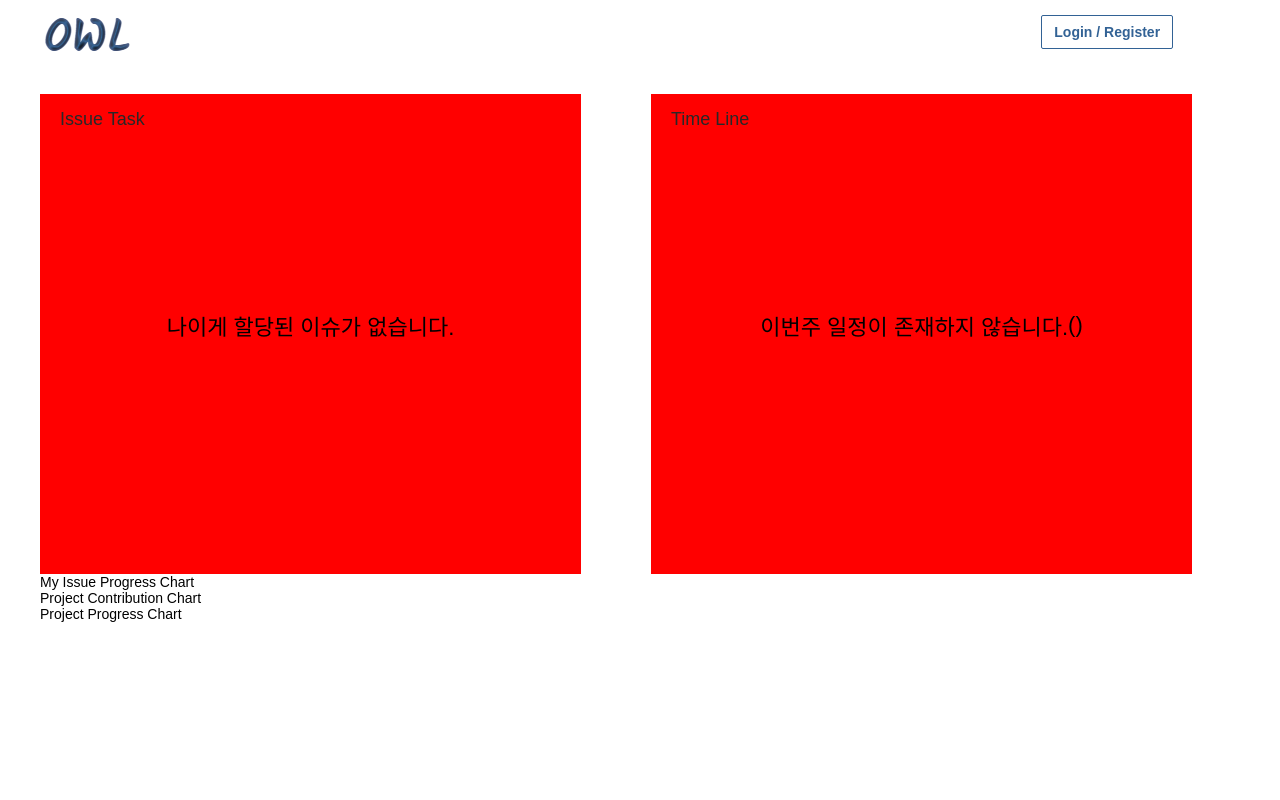
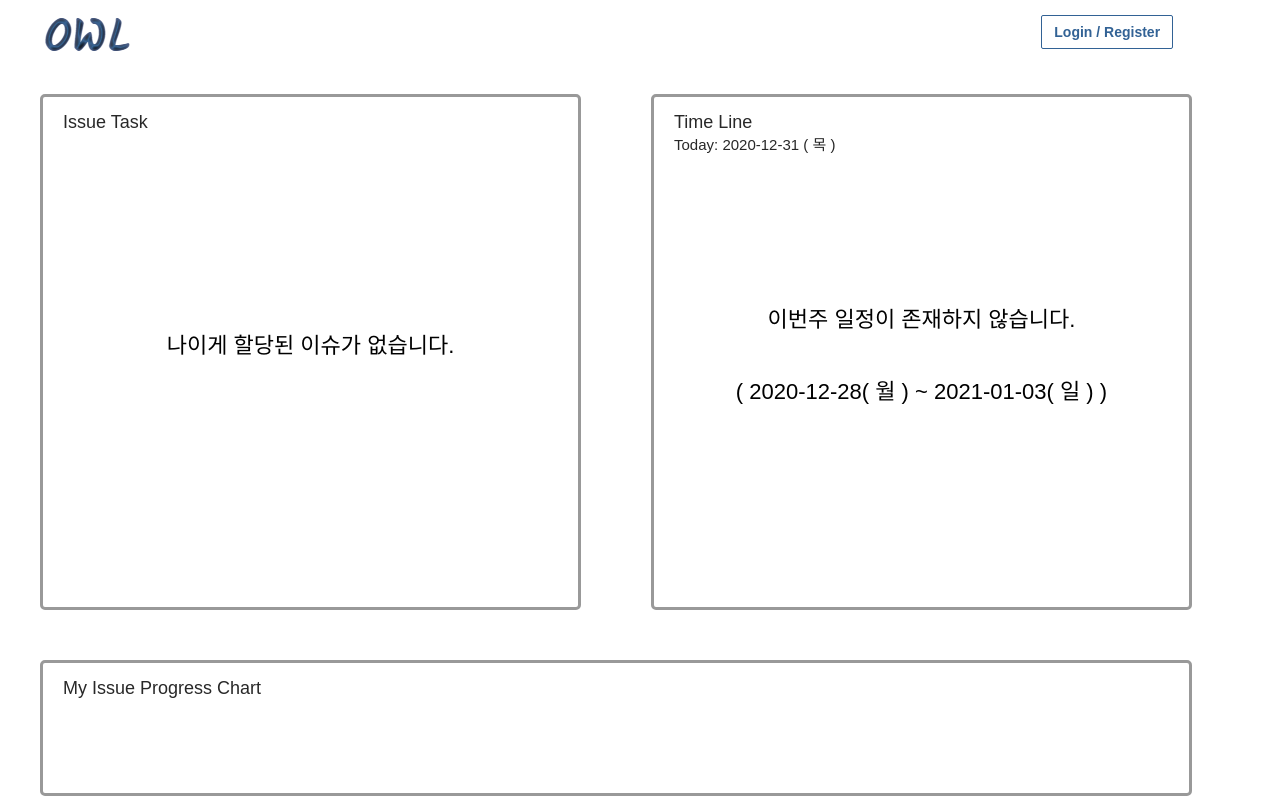
Before and after one commit to hyoungnamoh/react-owl, a Next.js app in the folder front/: page /home in a window 1280 px wide. Shown: the top 800 px of the page. Built offline with nearby package versions, Linux system fonts and the light colour scheme.

Commit message:
Modify: 홈 추가 및 수정, dayjs 추가

```diff
--- a/front/package.json
+++ b/front/package.json
@@ -24,6 +24,7 @@
     "cookie-parser": "^1.4.5",
     "core-js": "^3.8.1",
     "cross-env": "^7.0.3",
+    "dayjs": "^1.10.3",
     "dotenv": "^8.2.0",
     "express": "^4.17.1",
     "express-session": "^1.17.1",
--- a/front/pages/home/index.tsx
+++ b/front/pages/home/index.tsx
@@ -3,15 +3,21 @@ import * as React from 'react';
 import { } from 'react';
 import { userStore } from '../../store';
 import styles from '../../styles/home.module.scss';
+import dayjs from 'dayjs'
 
-const homeData = null;
+interface HomeData {
+
+}
+const homeData: HomeData | null = null;
+const days: string[] = ['일', '월', '화', '수', '목', '금', '토'];
 const Home = () => {
-  const getWrappStyle = (): React.CSSProperties => {
-    return userStore.data ? { backgroundColor: '#fff' } : {}
-  }
+  const startDate: string = dayjs().startOf('weeks').add(1, 'day').format('YYYY-MM-DD') + '( 월 )';
+  const endDate: string = dayjs().endOf('weeks').add(1, 'day').format('YYYY-MM-DD') + '( 일 )';
+
+
   return useObserver(() =>
     <div className={styles.wrapper} >
-      <div className={styles.firstRow}>
+      <div className={styles.row}>
         <div className={styles.firstRowItem}>
           <div className={styles.title}>Issue Task</div>
           {
@@ -25,21 +31,32 @@ const Home = () => {
 
         </div>
         <div className={styles.firstRowItem} style={{ marginLeft: 70 }}>
-          <div className={styles.title}>Time Line</div>
+          <p className={styles.title}>Time Line</p>
+          <p className={styles.today}>Today: {dayjs().format('YYYY-MM-DD') + ' ' + '( ' + days[dayjs().day()] + ' )'}</p>
           {
             homeData ?
               <div></div>
               :
               <div className={styles.noAssignTextContainer}>
                 <p className={styles.noAssignText}>이번주 일정이 존재하지 않습니다.</p>
-                <p className={styles.noAssignText}>({})</p>
+                <p className={styles.noAssignText}>( {startDate} ~ {endDate} )</p>
               </div>
           }
         </div>
       </div>
-      <div>My Issue Progress Chart</div>
-      <div>Project Contribution Chart</div>
-      <div>Project Progress Chart</div>
+      <div className={styles.row} style={{marginTop: 50}} >
+        <div className={styles.myIssueChartContainer}>
+          <p className={styles.title}>My Issue Progress Chart</p>
+        </div>
+      </div>
+      <div className={styles.row} style={{marginTop: 50}} >
+        <div className={styles.firstRowItem}>
+          <p className={styles.title}>Project Contribution Chart</p>
+        </div>
+        <div className={styles.firstRowItem} style={{ marginLeft: 70 }}>
+          <p className={styles.title}>Preject Progress Chart</p>
+        </div>
+      </div>
     </div>
   )
 };
--- a/front/styles/home.module.scss
+++ b/front/styles/home.module.scss
@@ -3,23 +3,24 @@
   flex-direction: column;
   background-color: #ffffff;
   flex: 1;
-  height: 100vh;
   max-width: 90vw;
   padding: 30px 40px;
-  .firstRow {
+  .row {
     display: flex;
-    height: 480px;
     .firstRowItem {
       display: flex;
       flex: 1;
       flex-direction: column;
       padding: 15px 20px;
-      background-color: red;
+      border-radius: 5px;
+      height: 480px;
+      border: #999999 solid 3px;
       .noAssignTextContainer {
         display: flex;
         flex: 1;
         justify-content: center;
         align-items: center;
+        flex-direction: column;
         .noAssignText {
           font-size: 22px;
           font-weight: 400;
@@ -27,12 +28,26 @@
         }
       }
     }
+
+    .myIssueChartContainer {
+      display: flex;
+      flex: 1;
+      height: 100px;
+      padding: 15px 20px;
+      border-radius: 5px;
+      border: #999999 solid 3px;
+    }
   }
   .title {
     color: #282828;
     font-size: 18px;
     font-weight: 400;
   }
+  .today {
+    color: #282828;
+    font-size: 15px;
+    font-weight: 400;
+  }
 }
 // #f5f5f5
 // bccfe4
--- a/front/tsconfig.json
+++ b/front/tsconfig.json
@@ -18,7 +18,8 @@
     "module": "esnext",
     "moduleResolution": "node",
     "resolveJsonModule": true,
-    "isolatedModules": true
+    "isolatedModules": true,
+    "allowSyntheticDefaultImports": true
   },
   "exclude": [
     "node_modules"
```
Also changed, not shown: 1 other file (tests, documents, lock files or other folders).
